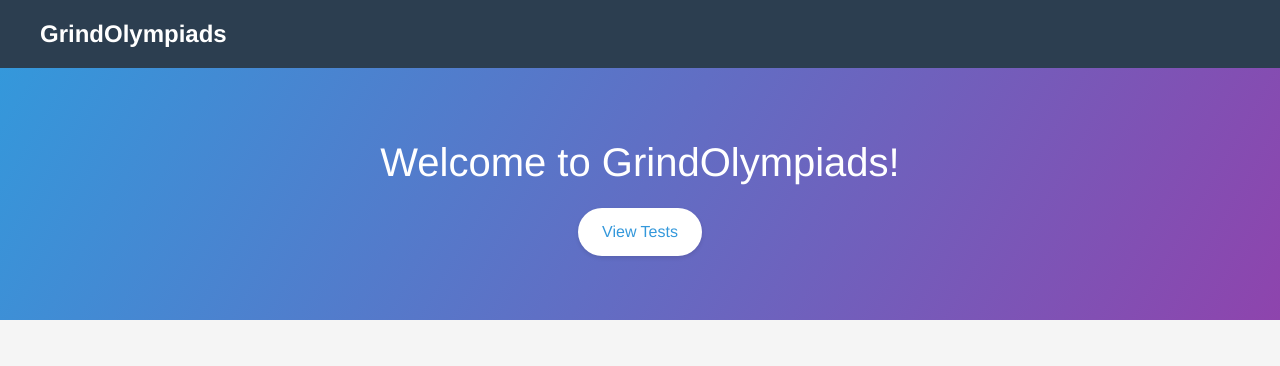
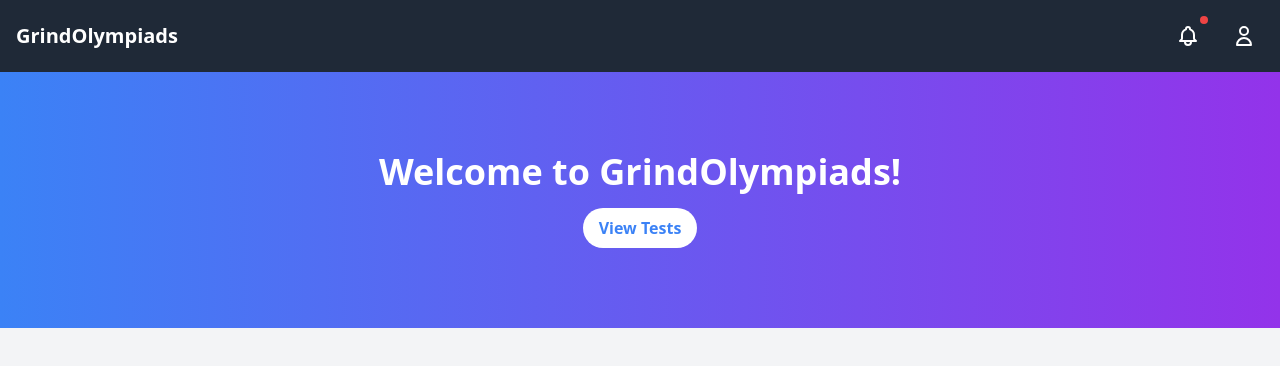
Before and after one commit to johnclyde/crazyclaudecontraptions, a React (Create React App) app in the folder helloworld/: page / in a window 1280 px wide. Shown: the top 366 px of the page. Built offline with nearby package versions, Linux system fonts and the light colour scheme.

Commit message:
mock edit

```diff
--- a/helloworld/src/GrindOlympiadsIndex.js
+++ b/helloworld/src/GrindOlympiadsIndex.js
@@ -1,78 +1,184 @@
-import React, { useState, useEffect } from 'react';
-import './GrindOlympiadsIndex.css';
+import React, { useState } from 'react';
 
 const GrindOlympiadsIndex = () => {
   const [showTests, setShowTests] = useState(false);
-  const [tests, setTests] = useState([]);
-  const [loading, setLoading] = useState(false);
-  const [error, setError] = useState(null);
+  const [showUserMenu, setShowUserMenu] = useState(false);
+  const [isLoggedIn, setIsLoggedIn] = useState(false);
+  const [searchTerm, setSearchTerm] = useState('');
+  const [selectedCompetition, setSelectedCompetition] = useState('All');
+  const [showNotifications, setShowNotifications] = useState(false);
 
-  useEffect(() => {
-    if (showTests) {
-      fetchTests();
-    }
-  }, [showTests]);
-
-  const fetchTests = async () => {
-    setLoading(true);
-    setError(null);
-    try {
-      const response = await fetch('https://us-central1-olympiads.cloudfunctions.net/exams');
-      if (!response.ok) {
-        throw new Error('Failed to fetch tests');
-      }
-      const data = await response.json();
-      setTests(data.tests || []);
-    } catch (err) {
-      setError('Failed to load tests. Please try again later.');
-      console.error('Error fetching tests:', err);
-    } finally {
-      setLoading(false);
-    }
+  // Mock user data
+  const user = {
+    name: 'John Doe',
+    avatar: 'https://i.pravatar.cc/150?img=68'
   };
 
+  // Mock test data
+  const tests = [
+    { competition: 'AMC', year: '2012', exam: 'AMC-10A' },
+    { competition: 'AMC', year: '2012', exam: 'AMC-10B' },
+    { competition: 'AMC', year: '2013', exam: 'AMC-10A' },
+    { competition: 'ARML', year: '2023', exam: 'Team Round' },
+    { competition: 'ARML', year: '2024', exam: 'Team Round' },
+    { competition: 'Davilmpiads', year: '2024', exam: 'Davilmpiads' },
+    { competition: 'Washington Math Olympiad', year: '2024', exam: 'Proofs' },
+    { competition: 'moSp', year: '2024', exam: 'Mock IMO Day 1' },
+    { competition: 'moSp', year: '2024', exam: 'Mock IMO Day 2' },
+  ];
+
+  // Mock notifications
+  const notifications = [
+    { id: 1, message: 'New AMC 10A test available!', read: false },
+    { id: 2, message: 'You completed ARML Team Round. Great job!', read: true },
+    { id: 3, message: 'Upcoming contest: Washington Math Olympiad', read: false },
+  ];
+
+  // Mock user progress
+  const userProgress = [
+    { competition: 'AMC', year: '2012', exam: 'AMC-10A', score: 120 },
+    { competition: 'ARML', year: '2023', exam: 'Team Round', score: 45 },
+  ];
+
+  const handleLogin = () => {
+    setIsLoggedIn(true);
+  };
+
+  const handleLogout = () => {
+    setIsLoggedIn(false);
+    setShowUserMenu(false);
+  };
+
+  const filteredTests = tests.filter(test =>
+    (selectedCompetition === 'All' || test.competition === selectedCompetition) &&
+    (test.competition.toLowerCase().includes(searchTerm.toLowerCase()) ||
+     test.exam.toLowerCase().includes(searchTerm.toLowerCase()) ||
+     test.year.includes(searchTerm))
+  );
+
+  const competitions = ['All', ...new Set(tests.map(test => test.competition))];
+
   return (
-    <div>
-      <header className="header">
-        <nav className="nav">
-          <div className="logo">GrindOlympiads</div>
-        </nav>
+    <div className="min-h-screen bg-gray-100">
+      <header className="bg-gray-800 text-white p-4 sticky top-0 z-50">
+        <div className="container mx-auto flex justify-between items-center">
+          <div className="text-xl font-bold">GrindOlympiads</div>
+          <div className="flex items-center space-x-4">
+            <div className="relative">
+              <button
+                onClick={() => setShowNotifications(!showNotifications)}
+                className="p-2 hover:bg-gray-700 rounded-full"
+              >
+                <svg xmlns="http://www.w3.org/2000/svg" className="h-6 w-6" fill="none" viewBox="0 0 24 24" stroke="currentColor">
+                  <path strokeLinecap="round" strokeLinejoin="round" strokeWidth={2} d="M15 17h5l-1.405-1.405A2.032 2.032 0 0118 14.158V11a6.002 6.002 0 00-4-5.659V5a2 2 0 10-4 0v.341C7.67 6.165 6 8.388 6 11v3.159c0 .538-.214 1.055-.595 1.436L4 17h5m6 0v1a3 3 0 11-6 0v-1m6 0H9" />
+                </svg>
+                {notifications.some(n => !n.read) && (
+                  <span className="absolute top-0 right-0 block h-2 w-2 rounded-full bg-red-500"></span>
+                )}
+              </button>
+              {showNotifications && (
+                <div className="absolute right-0 mt-2 w-64 bg-white rounded-md shadow-lg py-1">
+                  {notifications.map(notification => (
+                    <div key={notification.id} className={`px-4 py-2 text-sm ${notification.read ? 'text-gray-500' : 'text-gray-700 font-semibold'}`}>
+                      {notification.message}
+                    </div>
+                  ))}
+                </div>
+              )}
+            </div>
+            <div className="relative">
+              <button
+                onClick={() => setShowUserMenu(!showUserMenu)}
+                className="flex items-center space-x-2 hover:bg-gray-700 p-2 rounded-full"
+              >
+                {isLoggedIn ? (
+                  <img src={user.avatar} alt={user.name} className="w-8 h-8 rounded-full" />
+                ) : (
+                  <svg xmlns="http://www.w3.org/2000/svg" className="h-6 w-6" fill="none" viewBox="0 0 24 24" stroke="currentColor">
+                    <path strokeLinecap="round" strokeLinejoin="round" strokeWidth={2} d="M16 7a4 4 0 11-8 0 4 4 0 018 0zM12 14a7 7 0 00-7 7h14a7 7 0 00-7-7z" />
+                  </svg>
+                )}
+              </button>
+              {showUserMenu && (
+                <div className="absolute right-0 mt-2 w-48 bg-white rounded-md shadow-lg py-1">
+                  {isLoggedIn ? (
+                    <>
+                      <a href="#" className="block px-4 py-2 text-sm text-gray-700 hover:bg-gray-100">Profile</a>
+                      <a href="#" className="block px-4 py-2 text-sm text-gray-700 hover:bg-gray-100">Settings</a>
+                      <button onClick={handleLogout} className="block w-full text-left px-4 py-2 text-sm text-gray-700 hover:bg-gray-100">Logout</button>
+                    </>
+                  ) : (
+                    <button onClick={handleLogin} className="block w-full text-left px-4 py-2 text-sm text-gray-700 hover:bg-gray-100">Login</button>
+                  )}
+                </div>
+              )}
+            </div>
+          </div>
+        </div>
       </header>
 
-      <div className="hero">
-        <h1 className="hero-title">Welcome to GrindOlympiads!</h1>
+      <div className="bg-gradient-to-r from-blue-500 to-purple-600 text-white py-20">
+        <div className="container mx-auto text-center">
+          <h1 className="text-4xl font-bold mb-4">Welcome to GrindOlympiads!</h1>
           <button
             onClick={() => setShowTests(!showTests)}
-          className="button"
+            className="bg-white text-blue-500 font-bold py-2 px-4 rounded-full hover:bg-blue-100 transition duration-300"
           >
             {showTests ? 'Hide Tests' : 'View Tests'}
           </button>
         </div>
+      </div>
 
       {showTests && (
-        <div className="container">
-          {loading ? (
-            <p>Loading tests...</p>
-          ) : error ? (
-            <p style={{ color: 'red' }}>{error}</p>
-          ) : (
-            <div className="grid">
-              {tests.map((test, index) => (
-                <div key={index} className="card">
-                  <div className="card-content">
-                    <h3 className="card-title">{test.competition}</h3>
-                    <p className="card-subtitle">{`${test.year} - ${test.exam}`}</p>
+        <div className="container mx-auto py-8">
+          <div className="mb-6 flex flex-col md:flex-row justify-between items-center">
+            <input
+              type="text"
+              placeholder="Search tests..."
+              className="w-full md:w-1/3 px-4 py-2 rounded-lg border border-gray-300 focus:outline-none focus:ring-2 focus:ring-blue-500"
+              value={searchTerm}
+              onChange={(e) => setSearchTerm(e.target.value)}
+            />
+            <select
+              className="mt-4 md:mt-0 w-full md:w-auto px-4 py-2 rounded-lg border border-gray-300 focus:outline-none focus:ring-2 focus:ring-blue-500"
+              value={selectedCompetition}
+              onChange={(e) => setSelectedCompetition(e.target.value)}
+            >
+              {competitions.map(competition => (
+                <option key={competition} value={competition}>{competition}</option>
+              ))}
+            </select>
+          </div>
+          <div className="grid grid-cols-1 md:grid-cols-2 lg:grid-cols-3 gap-6">
+            {filteredTests.map((test, index) => (
+              <div key={index} className="bg-white rounded-lg shadow-md p-6">
+                <h3 className="text-xl font-bold mb-2">{test.competition}</h3>
+                <p className="text-gray-600 mb-4">{`${test.year} - ${test.exam}`}</p>
                 <a
                   href={`/competition/${test.competition}/${test.year}/${test.exam}`}
-                      className="card-button"
+                  className="bg-blue-500 text-white py-2 px-4 rounded hover:bg-blue-600 transition duration-300"
                 >
                   Take Test
                 </a>
               </div>
-                </div>
             ))}
           </div>
+        </div>
       )}
+
+      {isLoggedIn && (
+        <div className="container mx-auto py-8">
+          <h2 className="text-2xl font-bold mb-4">Your Progress</h2>
+          <div className="bg-white rounded-lg shadow-md p-6">
+            <h3 className="text-xl font-bold mb-4">Completed Tests</h3>
+            <ul>
+              {userProgress.map((progress, index) => (
+                <li key={index} className="mb-2">
+                  {`${progress.competition} ${progress.year} ${progress.exam}: Score ${progress.score}`}
+                </li>
+              ))}
+            </ul>
+          </div>
         </div>
       )}
     </div>
```
Lines whose indentation alone changed are shown as unchanged.
